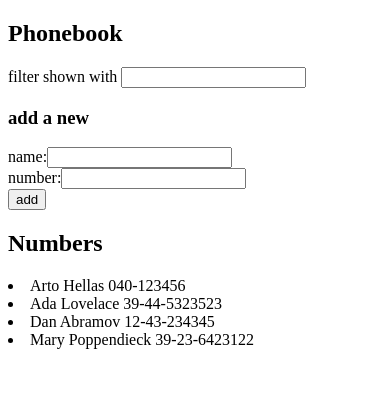
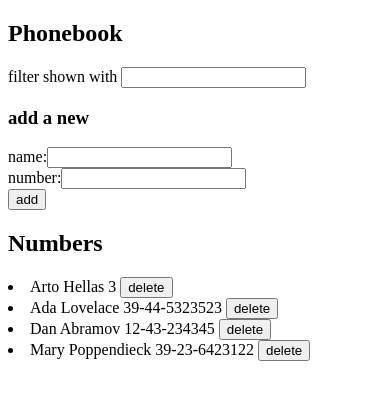
Before and after one commit to Derek42588/HelsinkiFullStack, a React (Create React App) app in the folder part2/phonebook/: page / in a window 390 px wide. Shown: the top 400 px of the page. Built offline with nearby package versions, Linux system fonts and the light colour scheme; data requests are answered from the project's data file; the HTML template or start-up script is replaced by a standard one.

Commit message:
exercises 2.15 -> 2.18 completed
up through phone book deleting, refractoring, updating

```diff
--- a/part2/phonebook/db.json
+++ b/part2/phonebook/db.json
@@ -1,8 +1,8 @@
 {
-    "persons":[
+  "persons": [
     {
       "name": "Arto Hellas",
-        "number": "040-123456",
+      "number": "3",
       "id": 1
     },
     {
--- a/part2/phonebook/src/App.js
+++ b/part2/phonebook/src/App.js
@@ -2,7 +2,7 @@ import React, { useState, useEffect } from 'react'
 import Filter from './components/Filter'
 import PersonForm from './components/PersonForm'
 import Persons from './components/Persons'
-import axios from 'axios'
+import personsService from './services/persons'
 
 const App = () => {
   const [ persons, setPersons] = useState([
@@ -12,15 +12,13 @@ const App = () => {
   const [ newNumber, setNewNumber ] = useState('')
   const [ newFilter, setNewFilter ] = useState('')
 
-  const hook = () => {
-    axios
-      .get('http://localhost:3001/persons')
-      .then(response => {
-        setPersons(response.data)
+  useEffect(() => {
+    personsService
+      .getAll()
+      .then(initialPeople => {
+        setPersons(initialPeople)
       })
-  }
-
-  useEffect(hook, [])
+  })
 
   const handleNameChange = (event) => {
     setNewName(event.target.value)
@@ -30,6 +28,17 @@ const App = () => {
   }
   const handleFilterChange = (event) => {
     setNewFilter(event.target.value)
+  }
+
+  const removePersonHandler = ( id, name ) => {
+    const confirmation = window.confirm(`Delete ${name} ?`)
+
+    if (confirmation) {
+
+    personsService
+    .removePerson(id)
+    .then()
+    }
   }
 
   const addPerson = (event) => {
@@ -42,8 +51,29 @@ const App = () => {
     const names = persons.map(p => p.name)
 
     if (names.includes(newName)) {
-      alert(`${newName} is already in the phonebook`)
-      setNewName('')
+
+      // alert(`${newName} is already in the phonebook`)
+      // setNewName('')
+      const confirmation = window.confirm (`${newName} is already in the phonebook, replace the old number with a new one?`)
+
+      if (confirmation) {
+        const person = persons.find(p => p.name)
+        const changedPerson = {...person, number:newNumber}
+
+        personsService
+        .update(person.id, changedPerson)
+        .then(returnedPerson => {
+          setPersons(persons.map(p => p.id !== person.id ? p: returnedPerson))
+          setNewName('')
+          setNewNumber('')
+        })
+        .catch(error => {
+          alert(
+            `the person cannot be found in phonebook!`
+          )
+          setPersons(persons.filter(p => p.id !== person.id))
+        })
+      }
     }
     else if (newName === '') {
       alert('You must enter a name!')
@@ -52,9 +82,17 @@ const App = () => {
       alert('You must enter a number!')
     }
     else {
-    setPersons(persons.concat(personObject))
-    setNewName('')
-    setNewNumber('')
+    // setPersons(persons.concat(personObject))
+    // setNewName('')
+    // setNewNumber('')
+
+    personsService
+      .create(personObject)
+      .then(returnedPerson => {
+        setPersons(persons.concat(returnedPerson))
+        setNewName('')
+        setNewNumber('')
+      })
     }
   }
 
@@ -81,7 +119,8 @@ const App = () => {
       <h2>Numbers</h2>
       <Persons
       persons = {persons}
-      newFilter = {newFilter}/>
+      newFilter = {newFilter}
+      removePersonHandler = {removePersonHandler}/>
     </div>
   )
 }
--- a/part2/phonebook/src/components/Persons.js
+++ b/part2/phonebook/src/components/Persons.js
@@ -1,8 +1,8 @@
 import React from 'react'
 
-const Person = ({person}) => {
+const Person = ({person, removePersonHandler}) => {
     return (
-    <li> {person.name} {person.number}</li>
+    <li> {person.name} {person.number} <button onClick = {removePersonHandler}>delete</button></li>
     )
 
 }
@@ -15,7 +15,7 @@ const Persons = (props) => {
 : props.persons.filter(person => person.name.toLowerCase().includes(props.newFilter.toLowerCase()))
 
 const rows = () => personsToShow.map( person =>
-  <Person key = {person.name} person = {person} />
+  <Person key = {person.name} person = {person} removePersonHandler = {() => props.removePersonHandler(person.id, person.name)} />
   )
 
     return (
--- /dev/null
+++ b/part2/phonebook/src/services/persons.js
@@ -0,0 +1,24 @@
+import axios from 'axios'
+const baseUrl = 'http://localhost:3001/persons'
+
+const getAll = () => {
+  const request = axios.get(baseUrl)
+  return request.then(response => response.data)
+}
+
+const create = newObject => {
+  const request = axios.post(baseUrl, newObject)
+  return request.then(response => response.data)
+}
+
+const removePerson = (id) => {
+    const request = axios.delete(`${baseUrl}/${id}`)
+    return request.then(response => response.data)
+}
+
+const update = (id, personObject) => {
+  const request = axios.put(`${baseUrl}/${id}`, personObject)
+  return request.then(response => response.data)
+}
+
+export default { getAll, create, removePerson, update}
```
Lines whose indentation alone changed are shown as unchanged.
